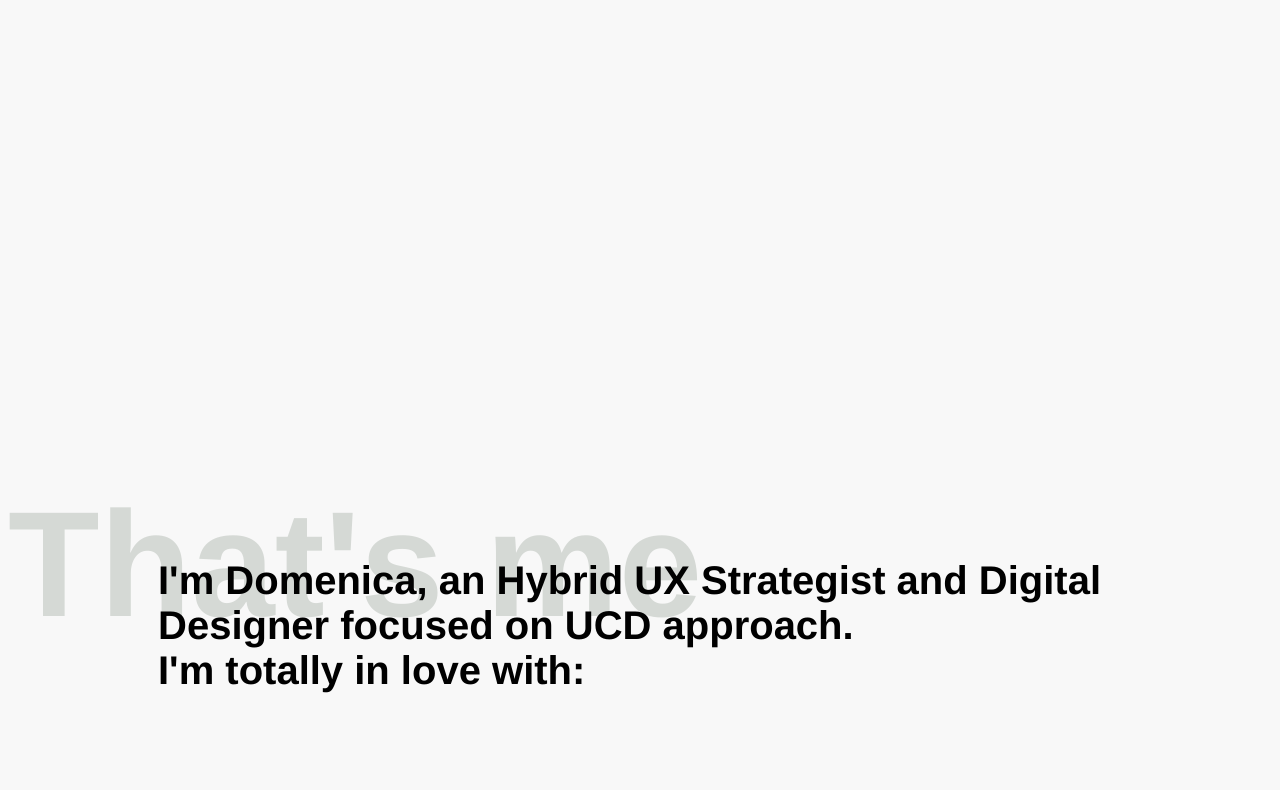
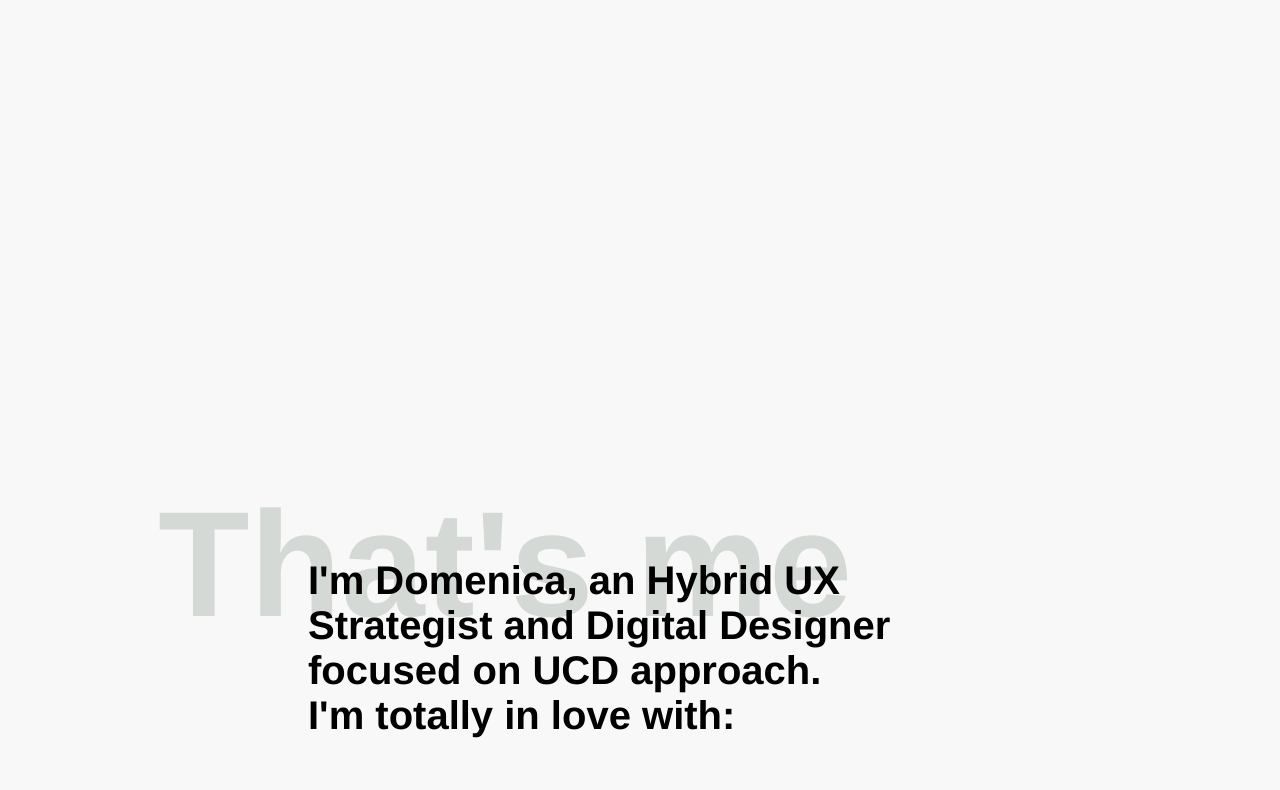
Before and after one commit to Domenica81/Domenica81.github.io, a plain HTML site: page index.html in a window 1280 px wide. Shown: the part 480-1270 px from the top of the page. Drawn offline with Linux system fonts and the light colour scheme.

Commit message:
delivery_01

```diff
--- a/css/home.css
+++ b/css/home.css
@@ -8,7 +8,7 @@ body {
 }
 
 .margin-section {
-  margin: 0px;
+  margin: 0 150px;
    /* border: 1px solid black;*/
  }
 
@@ -365,6 +365,7 @@ my journey container
 }
 .contact-background {
   position: relative;
+  border-left: 150px;
   top: 60px;
   z-index: -1;
 }
```
